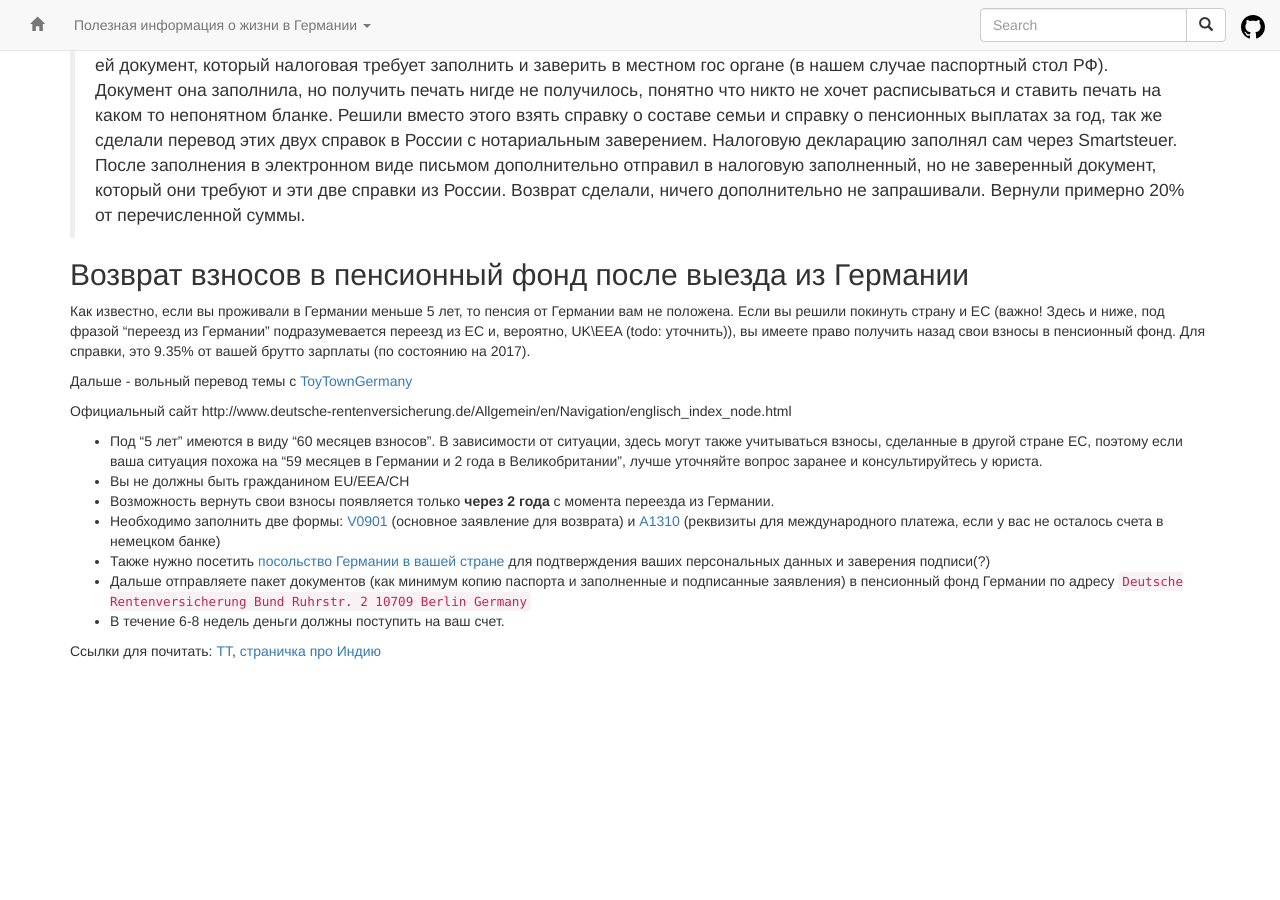
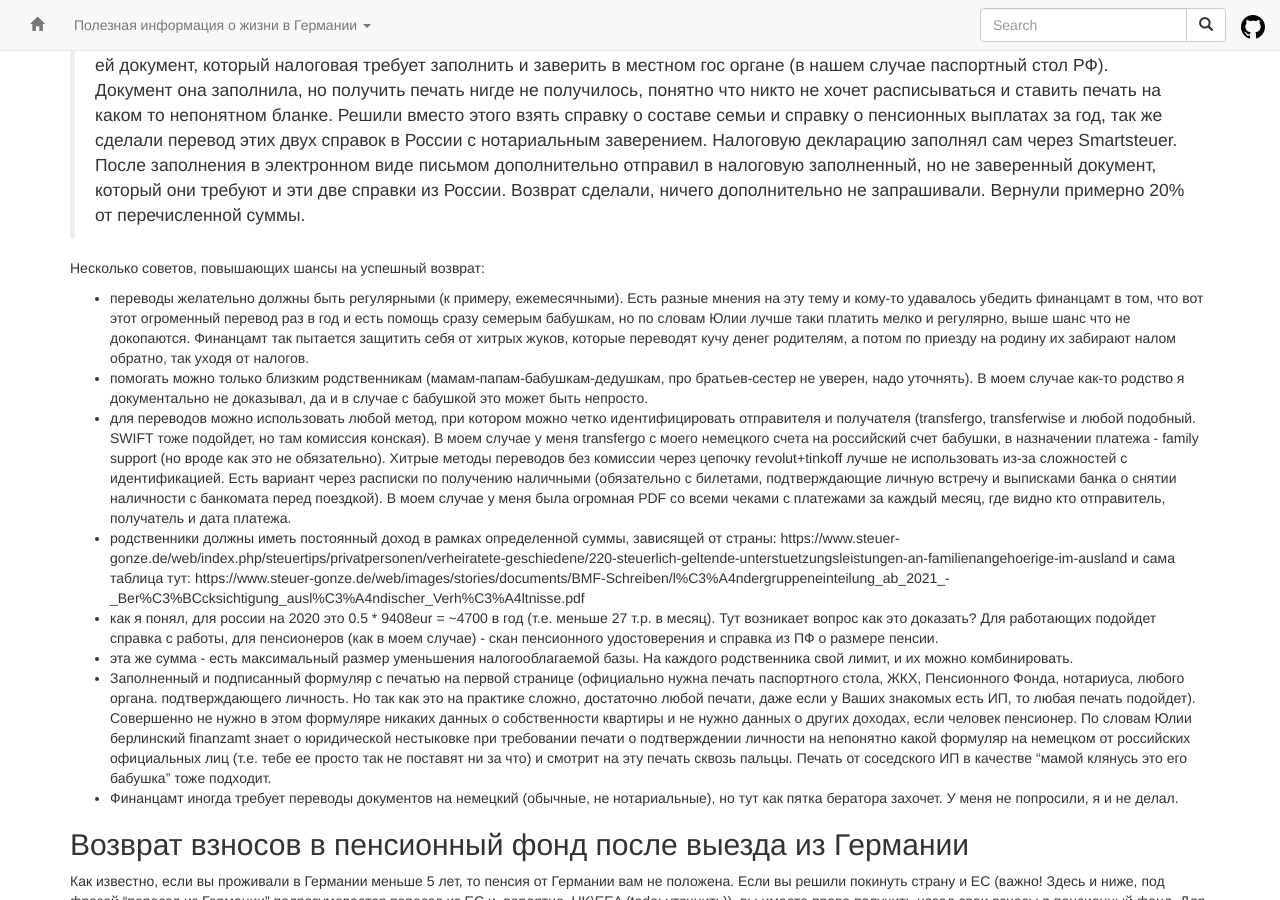
Before and after one commit to ru-de/faq, a Jekyll site: the page built from pages/Налоги.md, in a window 1280 px wide and 900 px high, scrolled down 2872 px. Built offline with Jekyll 4.4.1, drawn with Linux system fonts in a browser that asks for light colours; nearby versions of some CDN libraries; before the commit the page ends 3543 px from its top, so only the background shows below that.

Commit message:
sync github pages

```diff
--- a/pages/Налоги.md
+++ b/pages/Налоги.md
@@ -105,6 +105,16 @@ layout: default
 Дальше - личный опыт
 > В 2017 каждый месяц переводил маме по 150 долларов через Western Union. Мама пенсионерка, не работает. В этом году отправил ей документ, который налоговая требует заполнить и заверить в местном гос органе (в нашем случае паспортный стол РФ). Документ она заполнила, но получить печать нигде не получилось, понятно что никто не хочет расписываться и ставить печать на каком то непонятном бланке. Решили вместо этого взять справку о составе семьи и справку о пенсионных выплатах за год,  так же сделали перевод этих двух справок в России с нотариальным заверением. Налоговую декларацию заполнял сам через Smartsteuer. После заполнения в электронном виде письмом дополнительно отправил в налоговую заполненный, но не заверенный документ, который они требуют и эти две справки из России. Возврат сделали, ничего дополнительно не запрашивали. Вернули примерно 20% от перечисленной суммы.
 
+Несколько советов, повышающих шансы на успешный возврат:
+* переводы желательно должны быть регулярными (к примеру, ежемесячными). Есть разные мнения на эту тему и кому-то удавалось убедить финанцамт в том, что вот этот огроменный перевод раз в год и есть помощь сразу семерым бабушкам, но по словам Юлии лучше таки платить мелко и регулярно, выше шанс что не докопаются. Финанцамт так пытается защитить себя от хитрых жуков, которые переводят кучу денег родителям, а потом по приезду на родину их забирают налом обратно, так уходя от налогов.
+* помогать можно только близким родственникам (мамам-папам-бабушкам-дедушкам, про братьев-сестер не уверен, надо уточнять). В моем случае как-то родство я документально не доказывал, да и в случае с бабушкой это может быть непросто.
+* для переводов можно использовать любой метод, при котором можно четко идентифицировать отправителя и получателя (transfergo, transferwise и любой подобный. SWIFT тоже подойдет, но там комиссия конская). В моем случае у меня transfergo с моего немецкого счета на российский счет бабушки, в назначении платежа - family support (но вроде как это не обязательно). Хитрые методы переводов без комиссии через цепочку revolut+tinkoff лучше не использовать из-за сложностей с идентификацией.  Есть вариант через расписки по получению наличными (обязательно с билетами, подтверждающие личную встречу и выписками банка о снятии наличности с банкомата перед поездкой). В моем случае у меня была огромная PDF со всеми чеками с платежами за каждый месяц, где видно кто отправитель, получатель и дата платежа.
+* родственники должны иметь постоянный доход в рамках определенной суммы, зависящей от страны: https://www.steuer-gonze.de/web/index.php/steuertips/privatpersonen/verheiratete-geschiedene/220-steuerlich-geltende-unterstuetzungsleistungen-an-familienangehoerige-im-ausland и сама таблица тут: https://www.steuer-gonze.de/web/images/stories/documents/BMF-Schreiben/l%C3%A4ndergruppeneinteilung_ab_2021_-_Ber%C3%BCcksichtigung_ausl%C3%A4ndischer_Verh%C3%A4ltnisse.pdf
+* как я понял, для россии на 2020 это 0.5 * 9408eur = ~4700 в год (т.е. меньше 27 т.р. в месяц). Тут возникает вопрос как это доказать? Для работающих подойдет справка с работы, для пенсионеров (как в моем случае) - скан пенсионного удостоверения и справка из ПФ о размере пенсии.
+* эта же сумма - есть максимальный размер уменьшения налогооблагаемой базы. На каждого родственника свой лимит, и их можно комбинировать.
+* Заполненный и подписанный формуляр с печатью на первой странице (официально нужна печать паспортного стола, ЖКХ, Пенсионного Фонда, нотариуса, любого органа. подтверждающего личность. Но так как это на практике сложно, достаточно любой печати, даже если у Ваших знакомых есть ИП, то любая печать подойдет). Совершенно не нужно в этом формуляре никаких данных о собственности квартиры и не нужно данных о других доходах, если человек пенсионер. По словам Юлии берлинский finanzamt знает о юридической нестыковке при требовании печати о подтверждении личности на непонятно какой формуляр на немецком от российских официальных лиц (т.е. тебе ее просто так не поставят ни за что) и смотрит на эту печать сквозь пальцы. Печать от соседского ИП в качестве "мамой клянусь это его бабушка" тоже подходит.
+* Финанцамт иногда требует переводы документов на немецкий (обычные, не нотариальные), но тут как пятка бератора захочет. У меня не попросили, я и не делал.
+
 ## Возврат взносов в пенсионный фонд после выезда из Германии
 
 Как известно, если вы проживали в Германии меньше 5 лет, то пенсия от Германии вам не положена. Если вы решили покинуть страну и ЕС (важно! Здесь и ниже, под фразой "переезд из Германии" подразумевается переезд из ЕС и, вероятно, UK\EEA (todo: уточнить)), вы имеете право получить назад свои взносы в пенсионный фонд. Для справки, это 9.35% от вашей брутто зарплаты (по состоянию на 2017).
```
